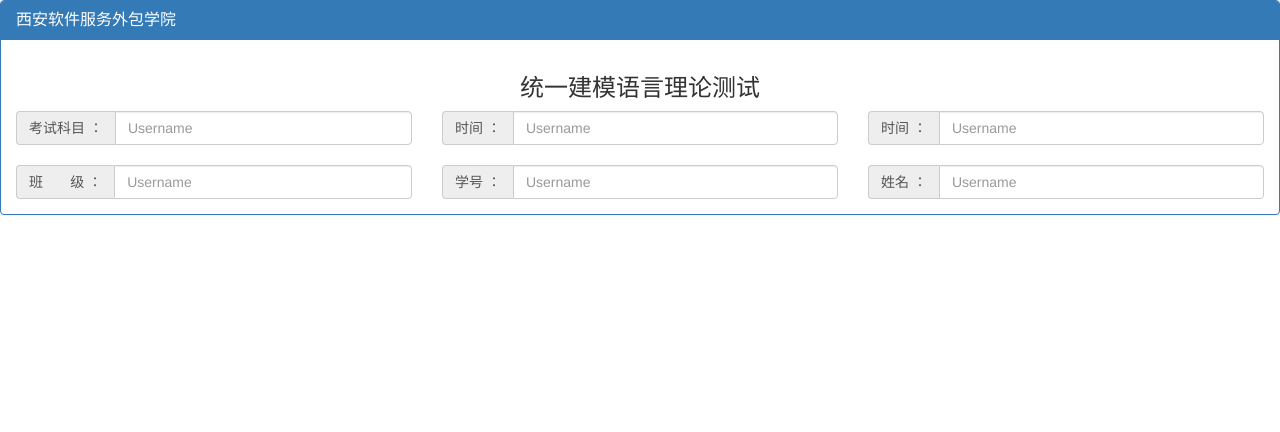
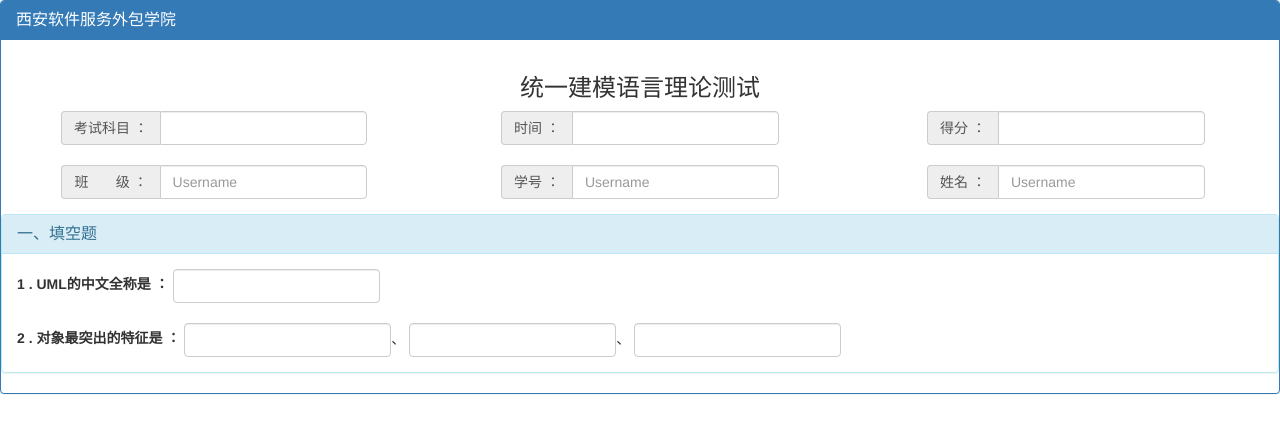
Before and after one commit to Lucky-LengYi/bootstrap_uml_pages, a website: page views/index.html in a window 1280 px wide. Drawn offline with nearby package versions, Linux system fonts and the light colour scheme.

Commit message:
complete the The first question

```diff
--- a/views/index.html
+++ b/views/index.html
@@ -8,7 +8,9 @@
 </head>
 
 <body>
+    <form class="form-inline">
         <div class="panel panel-primary">
+
             <div class="panel-heading">
                 <h3 class="panel-title ">西安软件服务外包学院</h3>
             </div>
@@ -22,19 +24,19 @@
                     <div class="col-md-4 text-center">
                         <div class="input-group">
                             <span class="input-group-addon" id="basic-addon1">考试科目 ：</span>
-                        <input type="text" class="form-control" placeholder="Username" aria-describedby="basic-addon1">
+                            <input type="text" class="form-control" aria-describedby="basic-addon1">
                         </div>
                     </div>
                     <div class="col-md-4 text-center">
                         <div class="input-group">
                             <span class="input-group-addon" id="basic-addon1">时间 ：</span>
-                        <input type="text" class="form-control" placeholder="Username" aria-describedby="basic-addon1">
+                            <input type="text" class="form-control" aria-describedby="basic-addon1">
                         </div>
                     </div>
                     <div class="col-md-4 text-center">
                         <div class="input-group">
-                        <span class="input-group-addon" id="basic-addon1">时间 ：</span>
-                        <input type="text" class="form-control" placeholder="Username" aria-describedby="basic-addon1">
+                            <span class="input-group-addon" id="basic-addon1">得分 ：</span>
+                            <input type="text" class="form-control" aria-describedby="basic-addon1">
                         </div>
                     </div>
                 </div>
@@ -60,7 +62,22 @@
                     </div>
                 </div>
             </div>
+            <div class="panel panel-info">
+                <div class="panel-heading">
+                    <h3 class="panel-title">一、填空题</h3>
                 </div>
+                <div class="panel-body">
+                    <label>1 . UML的中文全称是 ：</label>
+                    <input type="text" class="form-control"><br><br>
+
+                    <label>2 . 对象最突出的特征是 ：</label>
+                    <input type="text" class="form-control">、
+                    <input type="text" class="form-control">、
+                    <input type="text" class="form-control">
+                </div>
+            </div>
+        </div>
+    </form>
 </body>
 
 </html>
```
Lines whose indentation alone changed are shown as unchanged.
